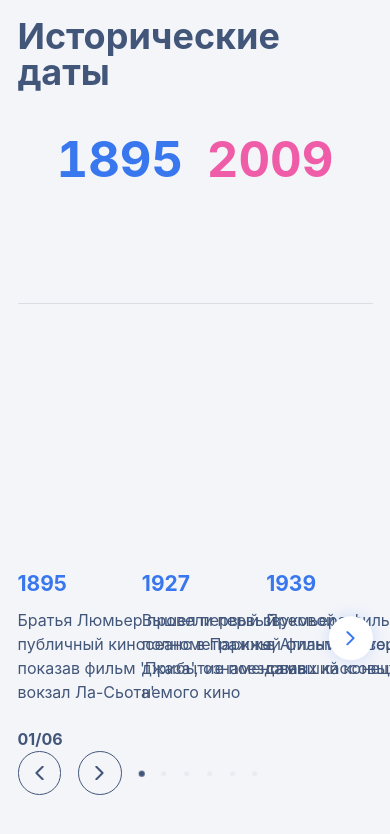
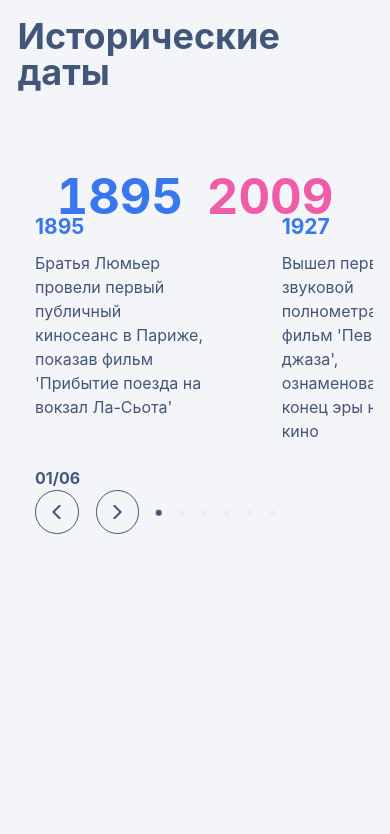
Before and after one commit to midnight-light/only-gsap-test, a React app: page / in a window 390 px wide. Shown: the top 834 px of the page. Built offline with nearby package versions, Linux system fonts and the light colour scheme.

Commit message:
feat(historical-date-section): adaptive to mobile view

```diff
--- a/src/app/styles/global-styles.ts
+++ b/src/app/styles/global-styles.ts
@@ -23,6 +23,10 @@ export const GlobalStyles = createGlobalStyle`
     -moz-osx-font-smoothing: grayscale;
   }
 
+  #root {
+  min-height: 100%;
+  }
+
   button {
     font-family: inherit;
     cursor: pointer;
--- a/src/components/layout/flex.tsx
+++ b/src/components/layout/flex.tsx
@@ -46,6 +46,8 @@ interface StyledFlexProps {
 
   $backgroundColor?: keyof DefaultTheme['colors'];
   $borderRadius?: string;
+
+  $fluid?: boolean;
 }
 
 interface FlexProps extends StyledFlexProps {
@@ -106,6 +108,8 @@ const StyledFlex = styled.div<StyledFlexProps>`
   ${({ $backgroundColor, theme }) =>
     $backgroundColor && `background-color: ${theme.colors[$backgroundColor]};`}
   ${({ $borderRadius }) => $borderRadius && `border-radius: ${$borderRadius};`}
+
+  ${({ $fluid }) => $fluid && `flex: 1;`}
 `;
 
 export const Flex = ({ children, as = 'div', ...props }: FlexProps) => {
--- a/src/features/historical-date/components/swiper/events-swiper.tsx
+++ b/src/features/historical-date/components/swiper/events-swiper.tsx
@@ -21,6 +21,7 @@ const SwiperContainer = styled.div`
   pointer-events: none;
 
   @media (max-width: ${({ theme }) => theme.breakpoints.smallTablet}) {
+    position: relative;
     flex-direction: column-reverse;
     gap: ${({ theme }) => theme.spacing.md};
   }
@@ -47,6 +48,10 @@ const SlideContent = styled.div`
   gap: 1rem;
   display: flex;
   flex-direction: column;
+
+  @media (max-width: ${({ theme }) => theme.breakpoints.smallTablet}) {
+    width: 12rem;
+  }
 `;
 
 const EventYear = styled.span`
@@ -89,6 +94,11 @@ const NavButtonPrev = styled(Button)<{ $active: boolean }>`
   top: 50%;
   transform: translateY(-50%);
   opacity: ${({ $active }) => ($active ? 1 : 0)};
+  z-index: 2;
+
+  @media (max-width: ${({ theme }) => theme.breakpoints.smallTablet}) {
+    display: none;
+  }
 `;
 
 const NavButtonNext = styled(Button)<{ $active: boolean }>`
@@ -99,6 +109,10 @@ const NavButtonNext = styled(Button)<{ $active: boolean }>`
   opacity: ${({ $active }) => ($active ? 1 : 0)};
   pointer-events: auto;
   z-index: 2;
+
+  @media (max-width: ${({ theme }) => theme.breakpoints.smallTablet}) {
+    display: none;
+  }
 `;
 
 interface EventsSwiperProps {
@@ -180,7 +194,8 @@ export const EventsSwiper: React.FC<EventsSwiperProps> = ({
             swiperRef.current = swiper;
           }}
           onSlideChange={(swiper) => handleSlideChange(swiper)}
-          slidesPerView={3}
+          slidesPerView={isMobile ? 1.5 : 3}
+          spaceBetween={isMobile ? 32 : 80}
         >
           {events.map((event) => (
             <SwiperSlide key={event.id}>
--- a/src/features/historical-date/historical-date-section.tsx
+++ b/src/features/historical-date/historical-date-section.tsx
@@ -22,6 +22,13 @@ const Container = styled.div`
   height: 100svh;
   max-width: 90rem;
   position: relative;
+
+  @media (max-width: ${({ theme }) => theme.breakpoints.smallTablet}) {
+    flex-direction: column;
+    align-items: flex-start;
+    justify-content: center;
+    max-width: 100%;
+  }
 `;
 
 const YearRangeContainer = styled.div`
@@ -30,14 +37,6 @@ const YearRangeContainer = styled.div`
   transform: translate(-50%, -50%);
   left: 50%;
   pointer-events: none;
-
-  @media (max-width: ${({ theme }) => theme.breakpoints.smallTablet}) {
-    display: flex;
-    flex-direction: column;
-    position: relative;
-    justify-content: center;
-    align-items: center;
-  }
 `;
 
 const TopLeftContent = styled.div`
@@ -80,20 +79,19 @@ export const HistoricalDateSection = () => {
     return (
       <Flex
         $direction="column"
-        $justify="flex-start"
-        $alignContent="flex-start"
+        $justify="center"
+        $align="center"
+        $alignContent="center"
+        $width="100%"
         $gap="xl"
-        $columnGap="xl"
+        $height="100%"
+        $fluid
       >
         <Header as="h1" $variant="primary">
           Исторические даты
         </Header>
 
-        <YearRangeContainer>
-          <YearRange point={activePoint} />
-        </YearRangeContainer>
-
-        <Separator $orientation="horizontal" $color="muted" $thickness="1px" />
+        <YearRange point={activePoint} />
 
         <EventsSwiper
           onPointChange={handlePointChange}
--- a/src/layouts/main-layout.tsx
+++ b/src/layouts/main-layout.tsx
@@ -1,6 +1,8 @@
 import styled from 'styled-components';
 
 const LayoutContainer = styled.div`
+  height: 100%;
+
   /* 10rem на laptop до 20rem на desktop */
   padding-left: clamp(10rem, calc(-20rem + 2.083vw), 20rem);
 
@@ -12,11 +14,6 @@ const LayoutContainer = styled.div`
   }
 
   @media (max-width: ${({ theme }) => theme.breakpoints.tablet}) {
-    padding-left: 0;
-    padding-right: 0;
-  }
-
-  @media (max-width: ${({ theme }) => theme.breakpoints.smallTablet}) {
     padding-top: ${({ theme }) => theme.spacing.sm};
     padding-left: ${({ theme }) => theme.spacing.sm};
     padding-right: ${({ theme }) => theme.spacing.sm};
```
